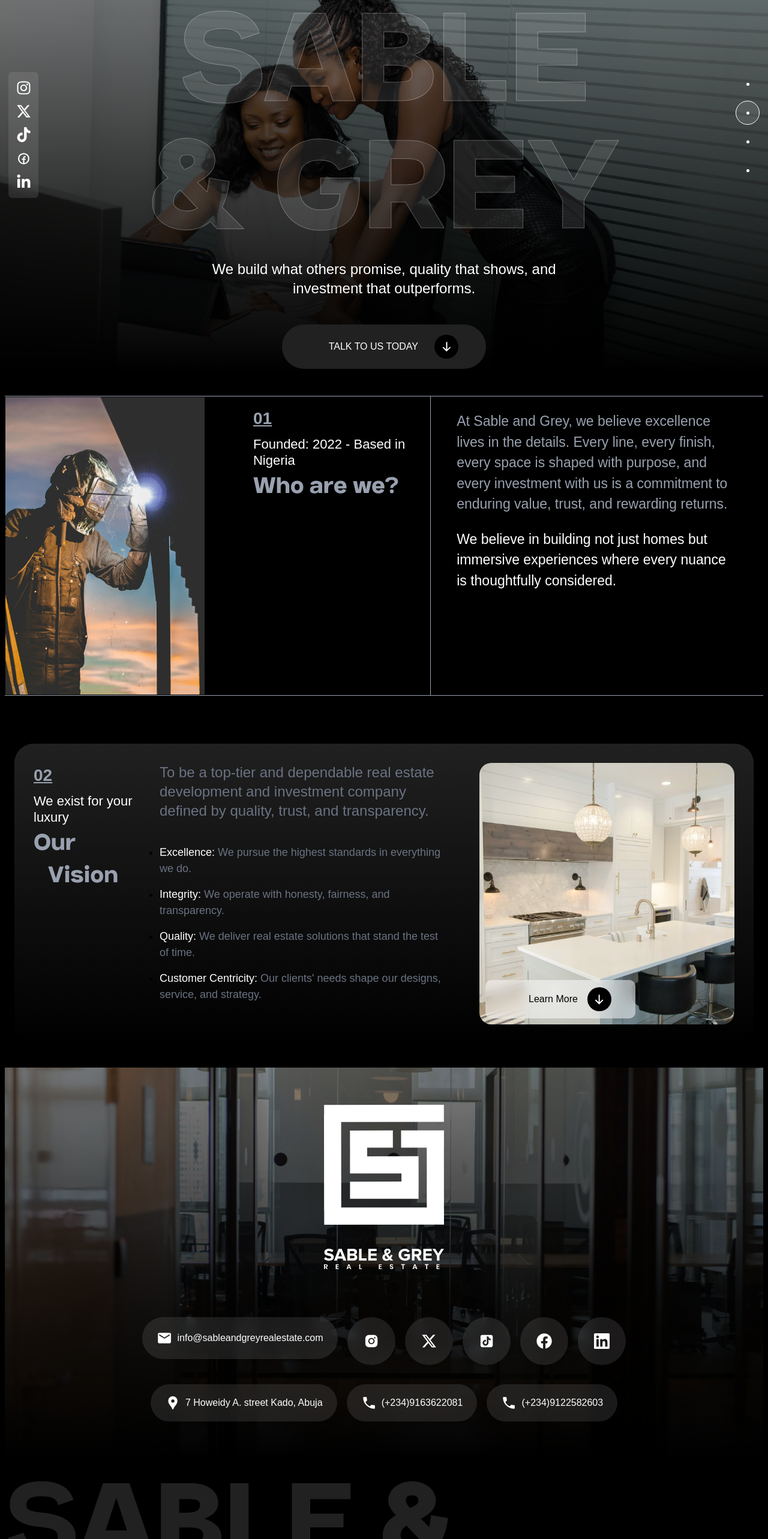
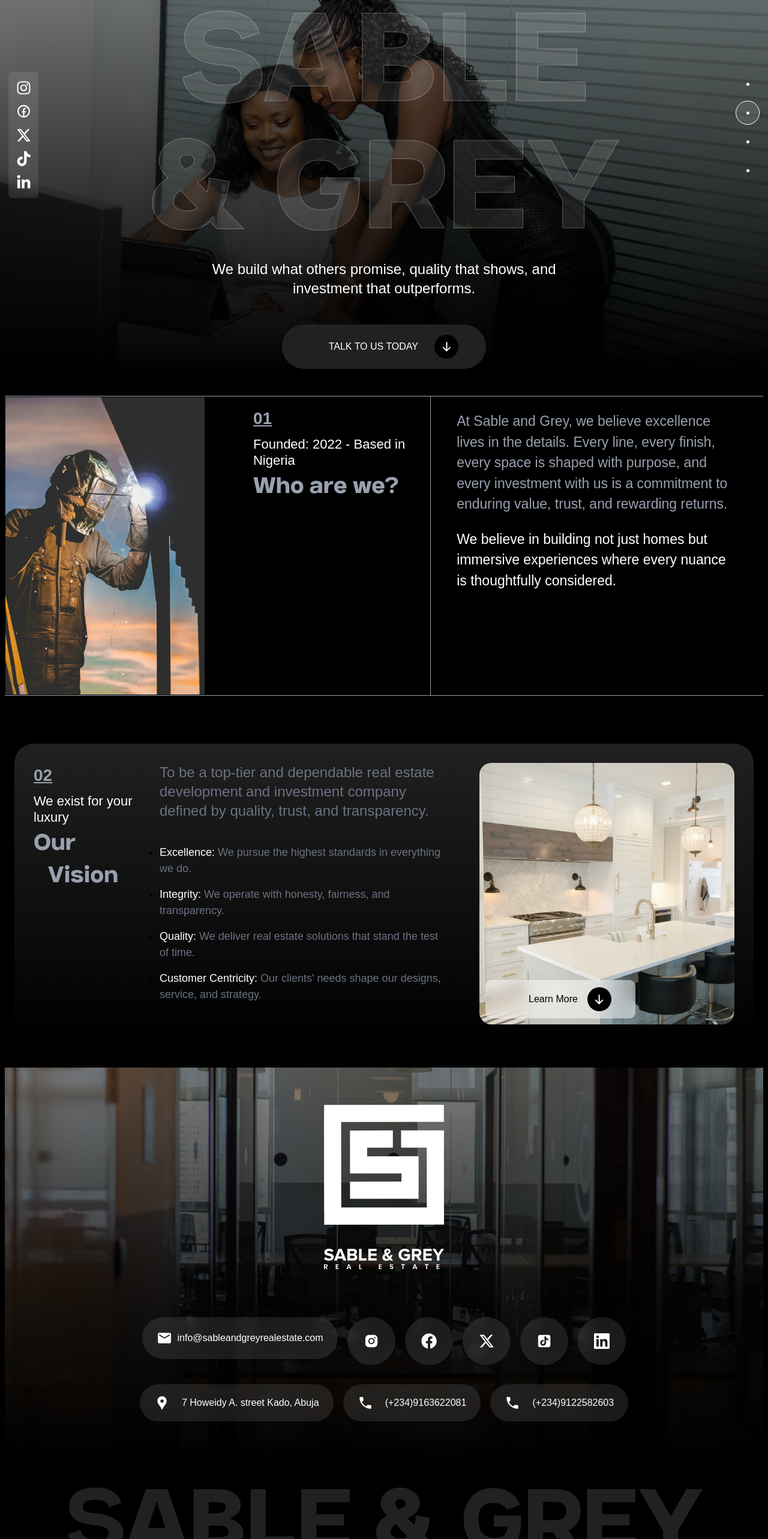
Before and after one commit to Sable-Grey/sable-grey-web, a Next.js app: page / in a window 1280 px wide. Shown: the part 180-2746 px from the top of the page at 60% size. Built offline with nearby package versions, Linux system fonts and the light colour scheme.

Commit message:
Modified

```diff
--- a/src/app/page.tsx
+++ b/src/app/page.tsx
@@ -17,17 +17,26 @@
 } from "react-icons/fa";
 import { AiFillTikTok } from "react-icons/ai";
 import { TiSocialFacebookCircular } from "react-icons/ti";
+import { RiFacebookCircleLine } from "react-icons/ri";
 import Nav from "./(nav)/nav";
 import sliderImages from "@/slider-images/slider-entry";
 import { IconType } from "react-icons";
 
-/* --------------------------------------------------------------------------------------------------- */
+/* ----------------------------------------------------------------------------------------------------- */
 
-const socialMediaHandles: Record<any, {link: string, lightIcon:IconType,filledIcon:IconType}> = {
+const socialMediaHandles: Record<
+  any,
+  { link: string; lightIcon: IconType; filledIcon: IconType }
+> = {
   ig: {
     link: "https://instagram.com/sableandgreyrealestateltd",
     lightIcon: FaInstagram,
     filledIcon: AiFillInstagram,
+  },
+  facebook: {
+    link: "https://instagram.com/sableandgreyrealestateltd",
+    lightIcon: RiFacebookCircleLine,
+    filledIcon: FaFacebook,
   },
   twitter: {
     link: "https://x.com/sableandgreyltd",
@@ -38,11 +47,6 @@
     link: "https://tiktok.com/@sableandgreyrealestate",
     lightIcon: FaTiktok,
     filledIcon: AiFillTikTok,
-  },
-  facebook: {
-    link: "https://instagram.com/sableandgreyrealestateltd",
-    lightIcon: TiSocialFacebookCircular,
-    filledIcon: FaFacebook,
   },
   linkedIn: {
     link: "https://linkedin.com/company/sable-and-grey/",
@@ -82,7 +86,7 @@
                 Sable & Grey
               </h1>
 
-              <p className="max-w-[39rem] text-[20px] sm:text-[24px] text-white text-center font-light md:font-normal leading-[32px]">
+              <p className="max-w-[39rem] px-1 sm:px-0 text-[20px] sm:text-[24px] text-white text-center font-light md:font-normal leading-[32px]">
                 We build what others promise, quality that shows, and investment
                 that outperforms.
               </p>
@@ -108,18 +112,19 @@
             {/* Social media links */}
             <div
               id="socials"
-              className="w-[210px] h-[50px] sm:w-[50px] sm:h-[210px] bg-glass flex sm:flex-col items-center justify-evenly gap-[8px] p-[8px] rounded-md sm:absolute top-[300px] left-3.5"
+              className="w-[210px] h-[50px] sm:w-[50px] sm:h-[210px] bg-glass flex sm:flex-col items-center justify-evenly gap-[9px] p-[8px] rounded-md sm:absolute top-[300px] left-3.5"
             >
               {Object.keys(socialMediaHandles).map((item, idx) => (
-                <a href={socialMediaHandles[item].link} title="social" key={idx} target="_blank" rel="noopener">
-                  {/* <Image
-                    src={icon}
-                    alt=""
-                    width={40}
-                    height={40}
-                    className="size-fit"
-                  /> */}
-                  {createElement(socialMediaHandles[item].lightIcon,{className:"size-[25px] text-white"})}
+                <a
+                  href={socialMediaHandles[item].link}
+                  title="social"
+                  key={idx}
+                  target="_blank"
+                  rel="noopener"
+                >
+                  {createElement(socialMediaHandles[item].lightIcon, {
+                    className: "size-[25px] text-white",
+                  })}
                 </a>
               ))}
             </div>
@@ -143,13 +148,13 @@
           </div>
 
           {/* dark overlay */}
-          <div className="w-full h-full absolute top-0 left-0 bg-gradient-to-b from-[#00000066] to-[#000000] z-10" />
+          <div className="size-full absolute top-0 left-0 bg-gradient-to-b from-[#00000066] to-[#000000] z-10" />
 
           {/* Background image */}
           {sliderImages.map((image, idx) => (
             <div
               key={idx}
-              className={`w-full h-screen absolute top-0 left-0 inset-0 transition-opacity duration-1000 ease-in-out ${
+              className={`w-full h-screen absolute top-0 left-0 inset-0 transition-opacity duration-1000 ease-in-out hidden sm:block ${
                 idx === currentImageIndex ? "opacity-100" : "opacity-0"
               }`}
               style={{
@@ -160,6 +165,16 @@
               }}
             />
           ))}
+
+          <div
+            className="w-full h-screen absolute top-0 left-0 block sm:hidden"
+            style={{
+              backgroundImage: `url(/images/slider/image-1.avif)`,
+              backgroundSize: "cover",
+              backgroundPosition: "center center",
+              backgroundRepeat: "no-repeat",
+            }}
+          ></div>
         </div>
 
         {/* About section */}
@@ -338,7 +353,7 @@
               </div>
 
               <div className="w-full flex flex-col items-center gap-[32px]">
-                <div className="w-full md:w-auto flex flex-col sm:flex-row gap-6 sm:gap-4">
+                <div className="w-full px-2 md:w-auto flex flex-col sm:flex-row gap-6 sm:gap-4">
                   <div className="w-auto h-[70px] inline-flex items-center justify-center text-white py-[16px] px-[24px] bg-glass rounded-full cursor-pointer">
                     <MdMail className="mr-2 w-[26.13px] h-[30px]" />
                     <a
@@ -352,39 +367,48 @@
 
                   <div className="flex items-center gap-4 flex-wrap">
                     {Object.keys(socialMediaHandles).map((social, idx) => {
-                      return (<a
-                      key={idx}
-                        href={socialMediaHandles[social].link}
-                        className="size-[70px] sm:size-[80px] flex items-center justify-center text-white py-[16px] px-[24px] bg-glass rounded-full"
-                        target="_blank"
-                      >
-                        {createElement(socialMediaHandles[social].filledIcon, {className:"w-[26.13px] h-[30px]"})}
-                      </a>)
+                      return (
+                        <a
+                          key={idx}
+                          href={socialMediaHandles[social].link}
+                          className="size-[70px] sm:size-[80px] flex items-center justify-center text-white py-[16px] px-[24px] bg-glass rounded-full"
+                          target="_blank"
+                        >
+                          {createElement(
+                            socialMediaHandles[social].filledIcon,
+                            { className: "w-[26.13px] h-[30px]" }
+                          )}
+                        </a>
+                      );
                     })}
-
                   </div>
                 </div>
 
                 <div className="w-full md:w-auto flex flex-col sm:flex-row gap-4">
-                  <div className="w-auto inline-flex items-center justify-center text-white py-[16px] px-[24px] bg-glass rounded-full cursor-pointer">
-                    <MdLocationPin className="mr-2 w-[26.13px] h-[30px]" />
+                  <div className="w-auto text-white bg-glass rounded-full cursor-pointer">
                     <a
                       href="https://google.com/maps?q=7+Howeidy+A.+Street+Kado,+Abuja"
                       target="_blank"
                       rel="noopener"
+                      className="size-full py-[16px] px-[24px] inline-flex items-center justify-center"
                     >
-                      7 Howeidy A. street Kado, Abuja
+                      <MdLocationPin className="mr-5 w-[26.13px] h-[30px]" />
+                      <span>7 Howeidy A. street Kado, Abuja</span>
                     </a>
                   </div>
 
-                  <div className="w-auto inline-flex items-center justify-center text-white py-[16px] px-[24px] bg-glass rounded-full cursor-pointer">
-                    <MdLocalPhone className="mr-2 w-[26.13px] h-[30px]" />
-                    <a href="tel:+2349163622081">(+234)9163622081</a>
+                  <div className="w-auto text-white bg-glass rounded-full cursor-pointer">
+                    <a href="tel:+2349163622081" className="size-full py-[16px] px-[24px] inline-flex items-center justify-center">
+                      <MdLocalPhone className="mr-5 w-[26.13px] h-[30px]" />
+                     <span>(+234)9163622081</span>
+                    </a>
                   </div>
 
-                  <div className="w-auto inline-flex items-center justify-center text-white py-[16px] px-[24px] bg-glass rounded-full">
-                    <MdLocalPhone className="mr-2 w-[26.13px] h-[30px]" />
-                    <a href="tel:+2349122582603">(+234)9122582603</a>
+                  <div className="w-auto text-white bg-glass rounded-full cursor-pointer">
+                    <a href="tel:+2349122582603" className="size-full py-[16px] px-[24px] inline-flex items-center justify-center">
+                      <MdLocalPhone className="mr-5 w-[26.13px] h-[30px]" />
+                      <span>(+234)9122582603</span>
+                    </a>
                   </div>
                 </div>
               </div>
@@ -394,7 +418,7 @@
           </div>
 
           <div className="w-full h-auto hidden md:flex items-center justify-center">
-            <h2 className="text-[90px] lg:text-[170px] text-[#212121] leading-[200px]">
+            <h2 className="text-[90px] lg:text-[170px] xl:text-[140px] text-[#212121] leading-[200px]">
               SABLE & GREY
             </h2>
           </div>
```
